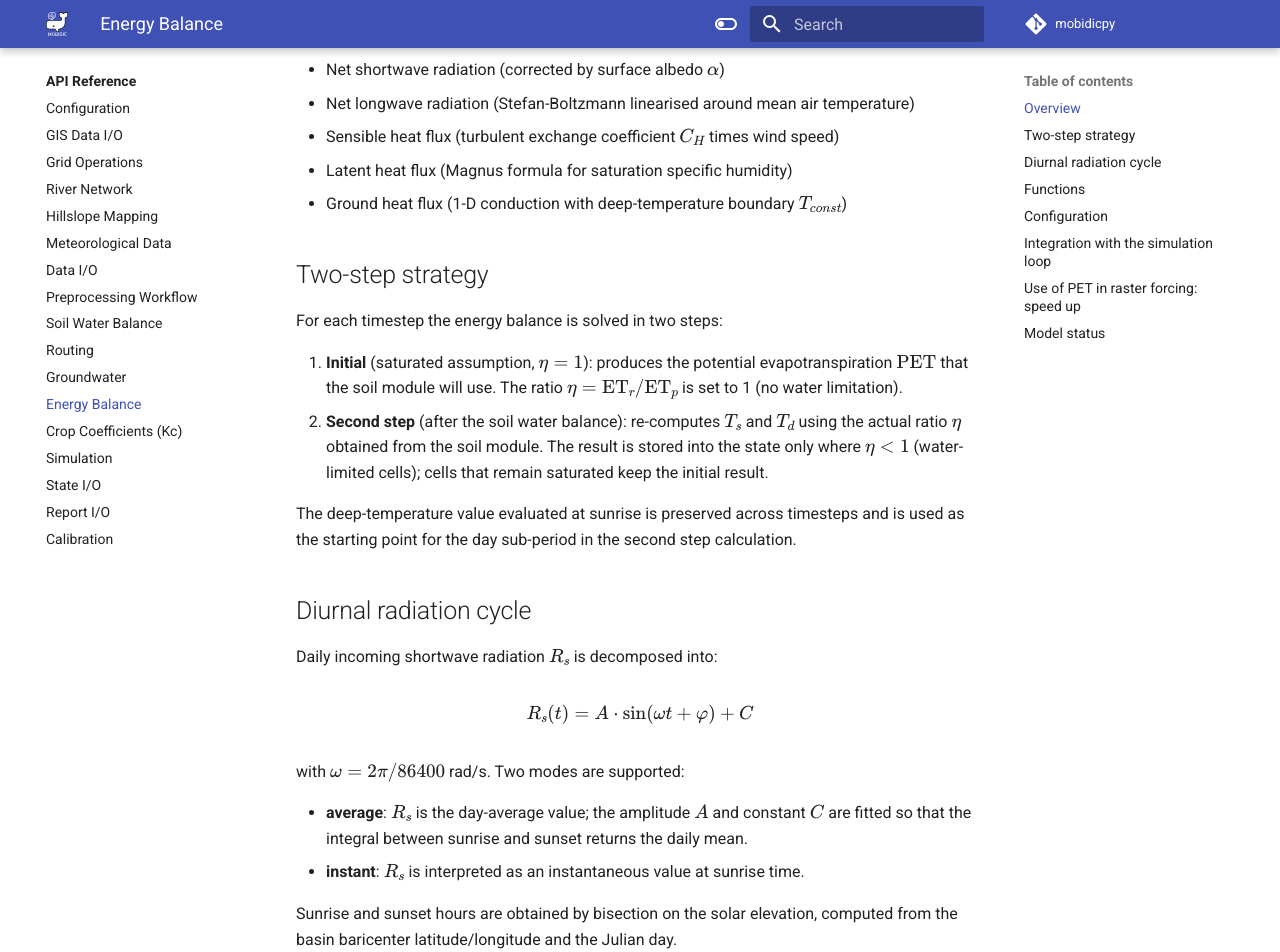
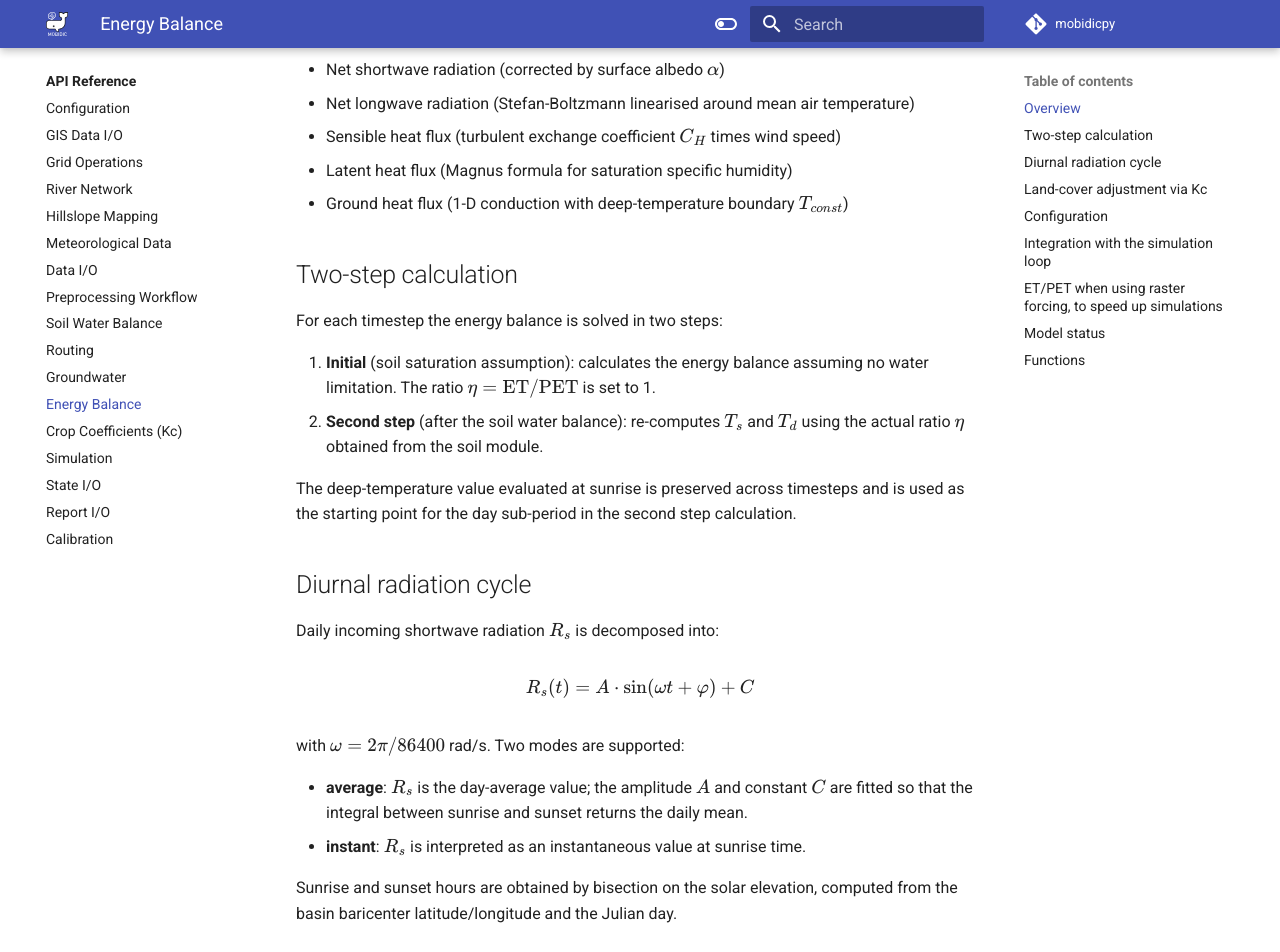
Before and after one commit to mobidichydro/MOBIDICpy, an MkDocs documentation site: the page built from docs/reference/energy_balance.md, in a window 1280 px wide and 1400 px high, scrolled down 524 px. Shown: the top 952 px of the window. Built offline with MkDocs 1.6.1 and Material for MkDocs 9.7.7, drawn with Linux system fonts in a browser that asks for light colours; a script that is not in the unit is left out; comment, search, counter and statistics services are not loaded; the version menu is left out; some of the changed text lies outside the part shown.

Commit message:
Improved documentation

````diff
--- a/docs/reference/energy_balance.md
+++ b/docs/reference/energy_balance.md
@@ -1,6 +1,6 @@
 # Energy balance
 
-The energy balance module computes the surface energy budget at the land surface and provides the **potential evapotranspiration (PET)** that drives the soil-water balance. Surface ($T_s$) and deep-soil ($T_d$) temperatures are calculated as additional state variables.
+The energy balance module computes the surface energy budget at the land surface and calculates the **evapotranspiration (ET)** that drives the soil-water balance. Surface ($T_s$) and deep-soil ($T_d$) temperatures are calculated as additional state variables.
 
 ## Overview
 
@@ -14,12 +14,12 @@
 - Latent heat flux (Magnus formula for saturation specific humidity)
 - Ground heat flux (1-D conduction with deep-temperature boundary $T_{const}$)
 
-## Two-step strategy
+## Two-step calculation
 
 For each timestep the energy balance is solved in two steps:
 
-1. **Initial** (saturated assumption, $\eta = 1$): produces the potential evapotranspiration $\text{PET}$ that the soil module will use. The ratio $\eta = \text{ET}_r / \text{ET}_p$ is set to 1 (no water limitation).
-2. **Second step** (after the soil water balance): re-computes $T_s$ and $T_d$ using the actual ratio $\eta$ obtained from the soil module. The result is stored into the state only where $\eta < 1$ (water-limited cells); cells that remain saturated keep the initial result.
+1. **Initial** (soil saturation assumption): calculates the energy balance assuming no water limitation. The ratio $\eta = \text{ET} / \text{PET}$ is set to 1.
+2. **Second step** (after the soil water balance): re-computes $T_s$ and $T_d$ using the actual ratio $\eta$ obtained from the soil module.
 
 The deep-temperature value evaluated at sunrise is preserved across timesteps and is used as the starting point for the day sub-period in the second step calculation.
 
@@ -38,19 +38,14 @@
 
 Sunrise and sunset hours are obtained by bisection on the solar elevation, computed from the basin baricenter latitude/longitude and the Julian day.
 
-## Functions
 
-::: mobidic.core.energy_balance.compute_energy_balance_1l
+## Land-cover adjustment via Kc
 
-::: mobidic.core.energy_balance.energy_balance_1l
+When a Corine Land Cover raster (`raster_files.CLC`) is provided, the turbulent exchange coefficient $C_H$ is scaled by the monthly FAO crop coefficient $K_c$ before the energy balance solver is called:
 
-::: mobidic.core.energy_balance.diurnal_radiation_cycle
+$$C_H^{\text{adj}} = K_c \cdot C_H$$
 
-::: mobidic.core.energy_balance.solar_hours
-
-::: mobidic.core.energy_balance.solar_position
-
-::: mobidic.core.energy_balance.saturation_specific_humidity
+Bboth the sensible heat flux $H$ and the latent heat flux $LE$ share the same $C_H$ in the energy budget. See [Crop coefficients (Kc / CLC)](crop_coefficients.md) for the full description and configuration options.
 
 ## Configuration
 
@@ -90,7 +85,7 @@
 
 output_forcing_data:
   meteo_data: true            # Saves precipitation, temperature_min/max, humidity,
-                              # wind_speed, radiation, and pet to meteo_forcing.nc
+                              # wind_speed, radiation, and pet (or et when Kc != 1) to meteo_forcing.nc
 ```
 
 **Required meteorological forcing.** When `simulation.energy_balance == "1L"`, the simulation needs the following variables in addition to precipitation:
@@ -112,10 +107,9 @@
 4. The **second step** is run with $\eta = \text{ET} / \text{PET}$, restarting the day sub-period from the initial `td_rise`. The result overwrites $(T_s, T_d)$ only on water-limited cells.
 5. $T_s$ and $T_d$ are written to the state file when the corresponding `output_states` flags are enabled.
 
-## Use of PET in raster forcing: speed up
+## ET/PET when using raster forcing, to speed up simulations
 
-When the input [`MeteoRaster`](meteo.md#mobidic.preprocessing.meteo_raster.MeteoRaster) already contains a `pet` variable (for example, a `meteo_forcing.nc` produced by an earlier run), the simulation **skips the energy balance entirely** and reads PET directly from the raster. In this case, the simulation **speeds up** significantly.
-In this mode, $T_s$ and $T_d$ states are not updated (they keep their initial values), and the temperature/humidity/wind/radiation variables are **not required** in the input file.
+When the input [`MeteoRaster`](meteo.md#mobidic.preprocessing.meteo_raster.MeteoRaster) contains an `et` or `pet` variable, the simulation **skips the energy balance entirely** regardless of the `simulation.energy_balance` setting, and reads the evapotranspiration demand directly from the raster. In this case, the simulation **speeds up** significantly. In this mode, the temperature/humidity/wind/radiation variables are **not required** in the input file. See [Crop coefficients (Kc)](crop_coefficients.md#when-a-meteoraster-contains-et-andor-pet-variables) for details.
 
 ## Model status
 
@@ -123,3 +117,17 @@
 - **1L** — single-layer analytical Fourier scheme (this module)
 - **5L** — multi-layer soil temperature profile (not yet implemented)
 - **Snow** — snow accumulation and melt (not yet implemented)
+
+## Functions
+
+::: mobidic.core.energy_balance.compute_energy_balance_1l
+
+::: mobidic.core.energy_balance.energy_balance_1l
+
+::: mobidic.core.energy_balance.diurnal_radiation_cycle
+
+::: mobidic.core.energy_balance.solar_hours
+
+::: mobidic.core.energy_balance.solar_position
+
+::: mobidic.core.energy_balance.saturation_specific_humidity
````
Also changed, not shown: docs/reference/crop_coefficients.md (+15 -14 lines), docs/reference/simulation.md (+30 -26 lines), 2 other files.
